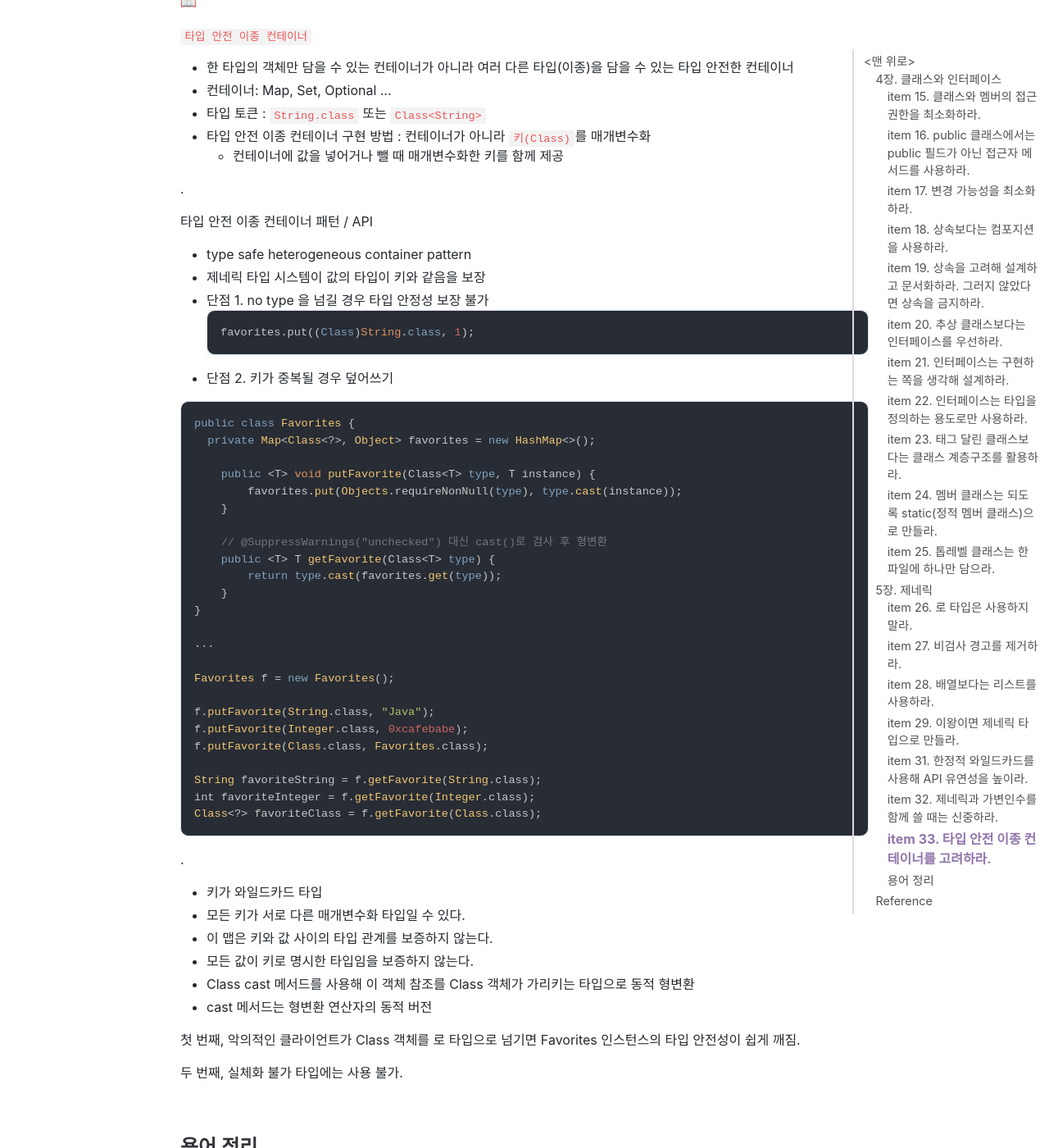
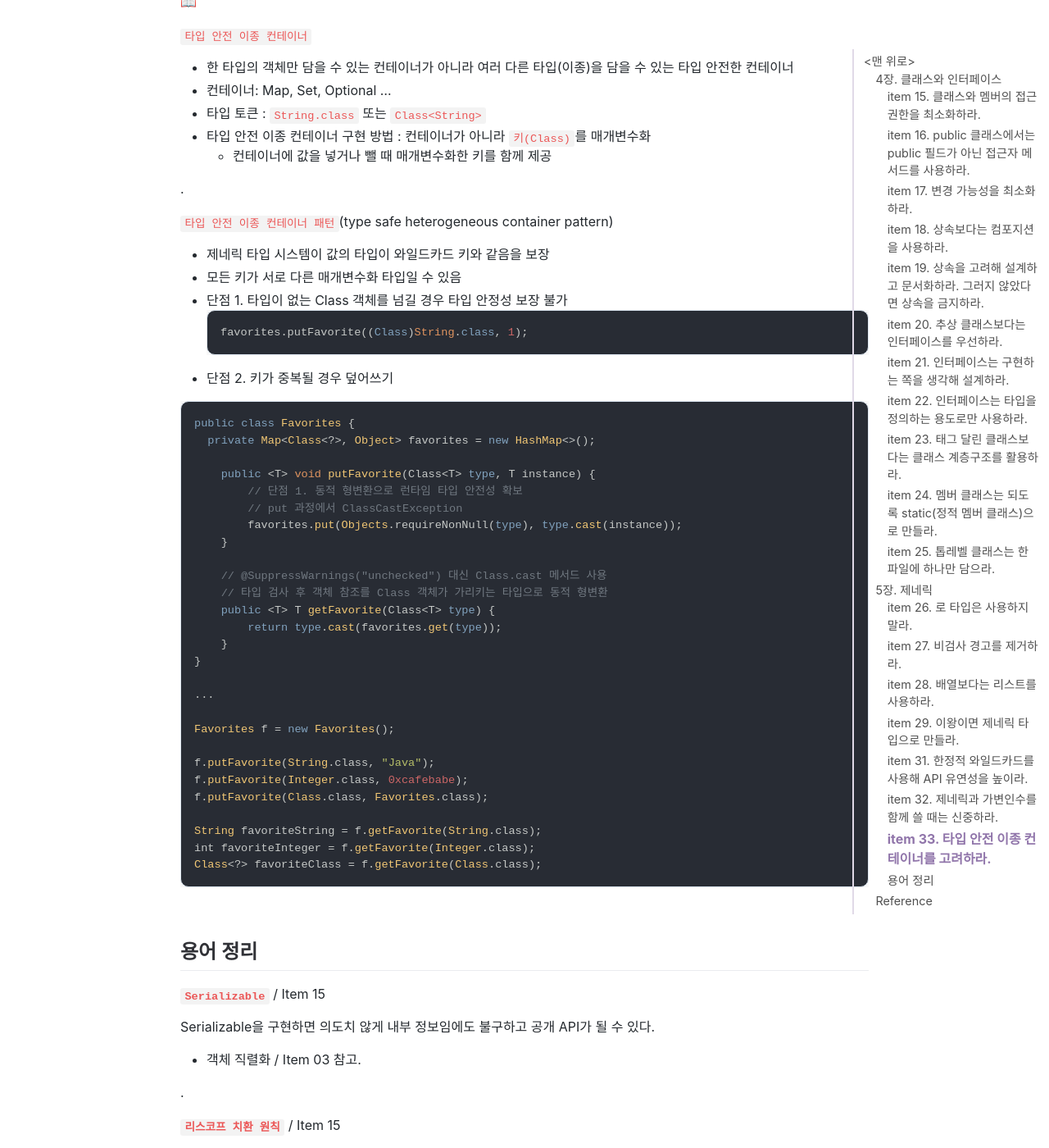
Before and after one commit to jihunparkme/jihunparkme.github.io, a Jekyll site: the page built from _posts/2023-04-22-Effective-Java-Class-Interface-Generics.md, in a window 1280 px wide and 1400 px high, scrolled down 29210 px. Shown: the whole window at 82% size. Built offline with Jekyll 4.4.1, drawn with Linux system fonts in a browser that asks for light colours; nearby versions of some CDN libraries; comment, search, counter and statistics services are not loaded.

Commit message:
[Effective Java] item 33. 타입 안전 이종 컨테이너를 고려하라.

````diff
--- a/_posts/2023-04-22-Effective-Java-Class-Interface-Generics.md
+++ b/_posts/2023-04-22-Effective-Java-Class-Interface-Generics.md
@@ -1300,16 +1300,16 @@ List<Integer> flatList = flatten(List.of(
 - 컨테이너: Map, Set, Optional ...
 - 타입 토큰 : `String.class` 또는 `Class<String>`
 - 타입 안전 이종 컨테이너 구현 방법 : 컨테이너가 아니라 `키(Class)`를 매개변수화
-  - 컨테이너에 값을 넣어거나 뺄 때 매개변수화한 키를 함께 제공
-
-.
-
-타입 안전 이종 컨테이너 패턴 / API
-- type safe heterogeneous container pattern
-- 제네릭 타입 시스템이 값의 타입이 키와 같음을 보장
-- 단점 1. no type 을 넘길 경우 타입 안정성 보장 불가
+  - 컨테이너에 값을 넣거나 뺄 때 매개변수화한 키를 함께 제공
+
+.
+
+`타입 안전 이종 컨테이너 패턴`(type safe heterogeneous container pattern)
+- 제네릭 타입 시스템이 값의 타입이 와일드카드 키와 같음을 보장
+- 모든 키가 서로 다른 매개변수화 타입일 수 있음
+- 단점 1. 타입이 없는 Class 객체를 넘길 경우 타입 안정성 보장 불가
   ```java
-  favorites.put((Class)String.class, 1);
+  favorites.putFavorite((Class)String.class, 1);
   ```
 - 단점 2. 키가 중복될 경우 덮어쓰기
 
@@ -1318,10 +1318,13 @@ public class Favorites {
   private Map<Class<?>, Object> favorites = new HashMap<>();
 
     public <T> void putFavorite(Class<T> type, T instance) {
+        // 단점 1. 동적 형변환으로 런타임 타입 안전성 확보
+        // put 과정에서 ClassCastException
         favorites.put(Objects.requireNonNull(type), type.cast(instance));
     }
 
-    // @SuppressWarnings("unchecked") 대신 cast()로 검사 후 형변환
+    // @SuppressWarnings("unchecked") 대신 Class.cast 메서드 사용
+    // 타입 검사 후 객체 참조를 Class 객체가 가리키는 타입으로 동적 형변환
     public <T> T getFavorite(Class<T> type) {
         return type.cast(favorites.get(type));
     }
@@ -1339,23 +1342,6 @@ String favoriteString = f.getFavorite(String.class);
 int favoriteInteger = f.getFavorite(Integer.class);
 Class<?> favoriteClass = f.getFavorite(Class.class);
 ```
-
-.
-
-
-
-
-
-- 키가 와일드카드 타입
-- 모든 키가 서로 다른 매개변수화 타입일 수 있다.
-- 이 맵은 키와 값 사이의 타입 관계를 보증하지 않는다.
-- 모든 값이 키로 명시한 타입임을 보증하지 않는다.
-- Class cast 메서드를 사용해 이 객체 참조를 Class 객체가 가리키는 타입으로 동적 형변환
-- cast 메서드는 형변환 연산자의 동적 버전
-
-첫 번째, 악의적인 클라이언트가 Class 객체를 로 타입으로 넘기면 Favorites 인스턴스의 타입 안전성이 쉽게 깨짐.
-
-두 번째, 실체화 불가 타입에는 사용 불가.
 
 <br>
 
````
